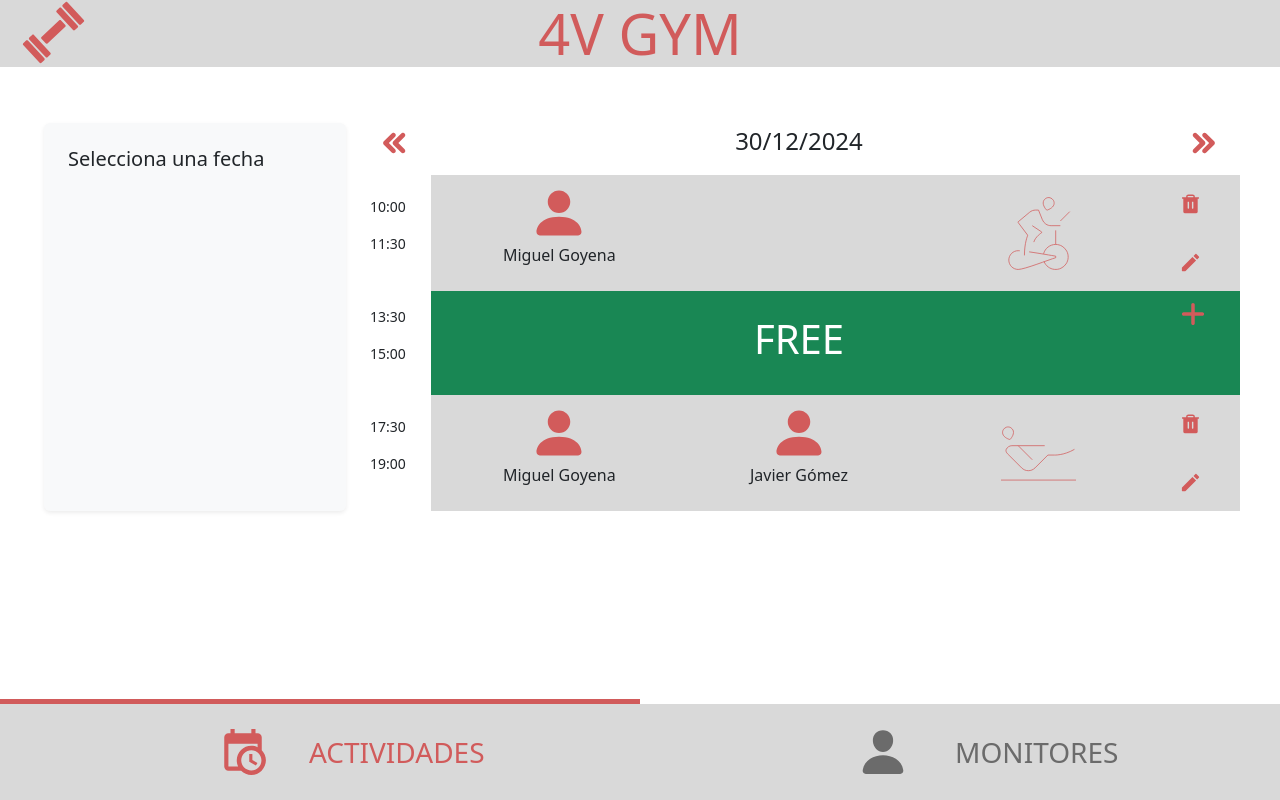
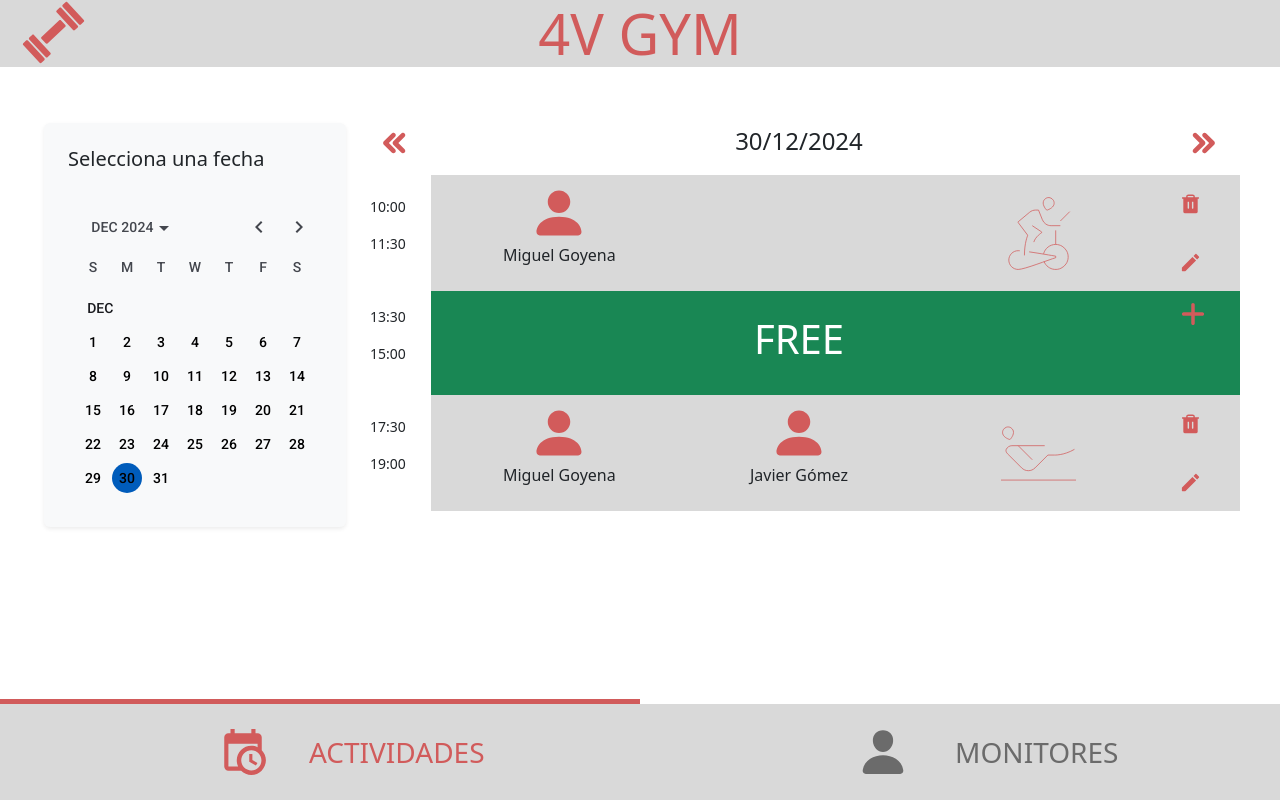
Before and after one commit to javiab10/4VGymApp, an Angular app: page / in a window 1280 px wide. Built offline with nearby package versions, Linux system fonts and the light colour scheme.

Commit message:
Actualización del calendario
Actualización del calendario

```diff
--- a/src/app/activities/activities.component.html
+++ b/src/app/activities/activities.component.html
@@ -5,7 +5,7 @@
             <h5 class="mb-3">Selecciona una fecha</h5>
 
             <!-- Calendario Completo -->
-            <!-- <mat-calendar [(selected)]="date" ngSkipHydration class="custom-calendar"></mat-calendar>  -->
+            <mat-calendar [(selected)]="date" ngSkipHydration class="custom-calendar"></mat-calendar>
         </div>
 
         <!-- Contenido principal -->
--- a/src/app/activities/activities.component.scss
+++ b/src/app/activities/activities.component.scss
@@ -30,5 +30,5 @@ h1{
 }
 
 --mat-sys-primary{
-    color:rgb(210, 91, 91);
+    color:rgb(210, 91, 91) !important;
 }
```
Also changed, not shown: src/app/activities/activities.component.ts (+5 -6 lines).
